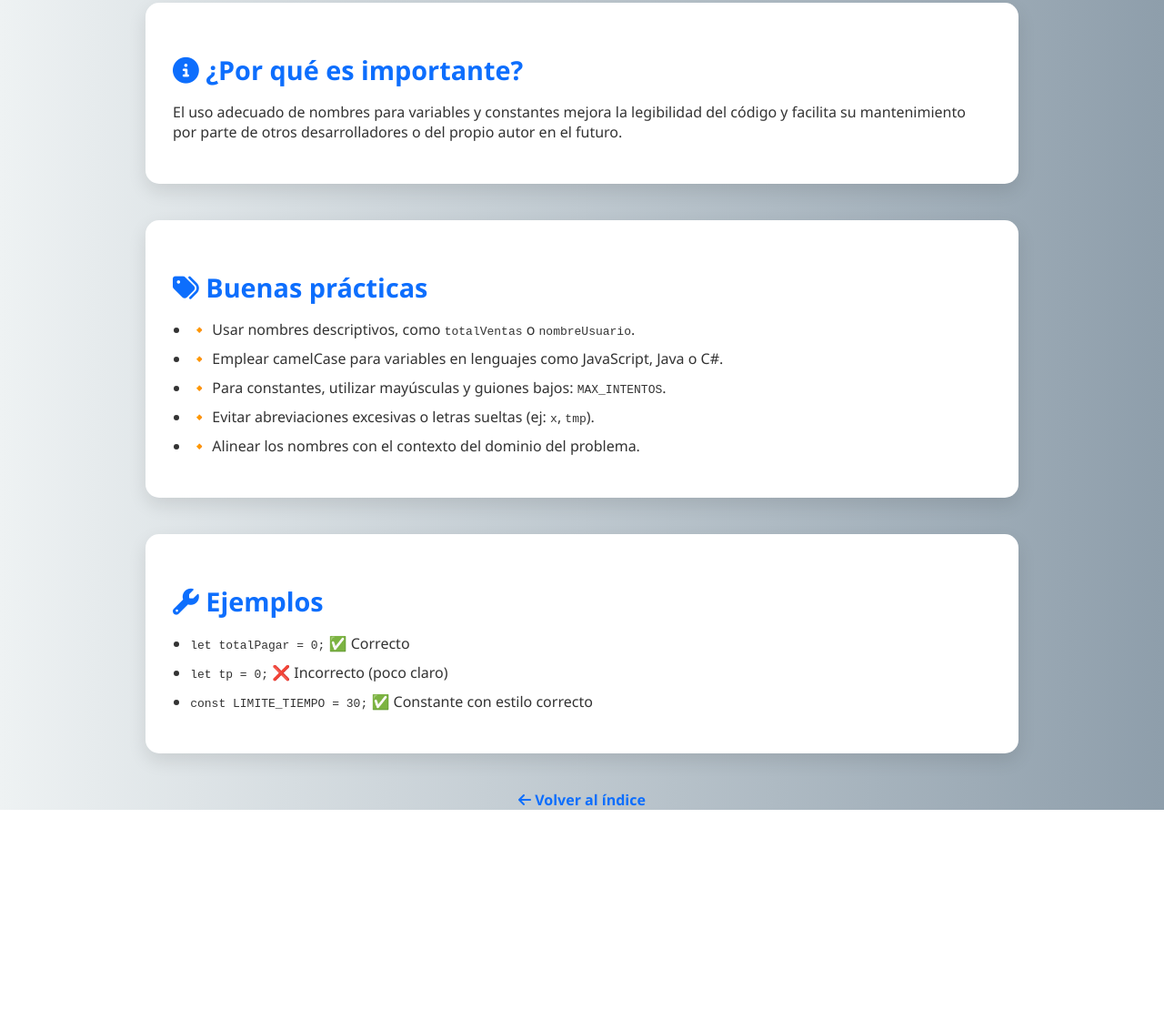
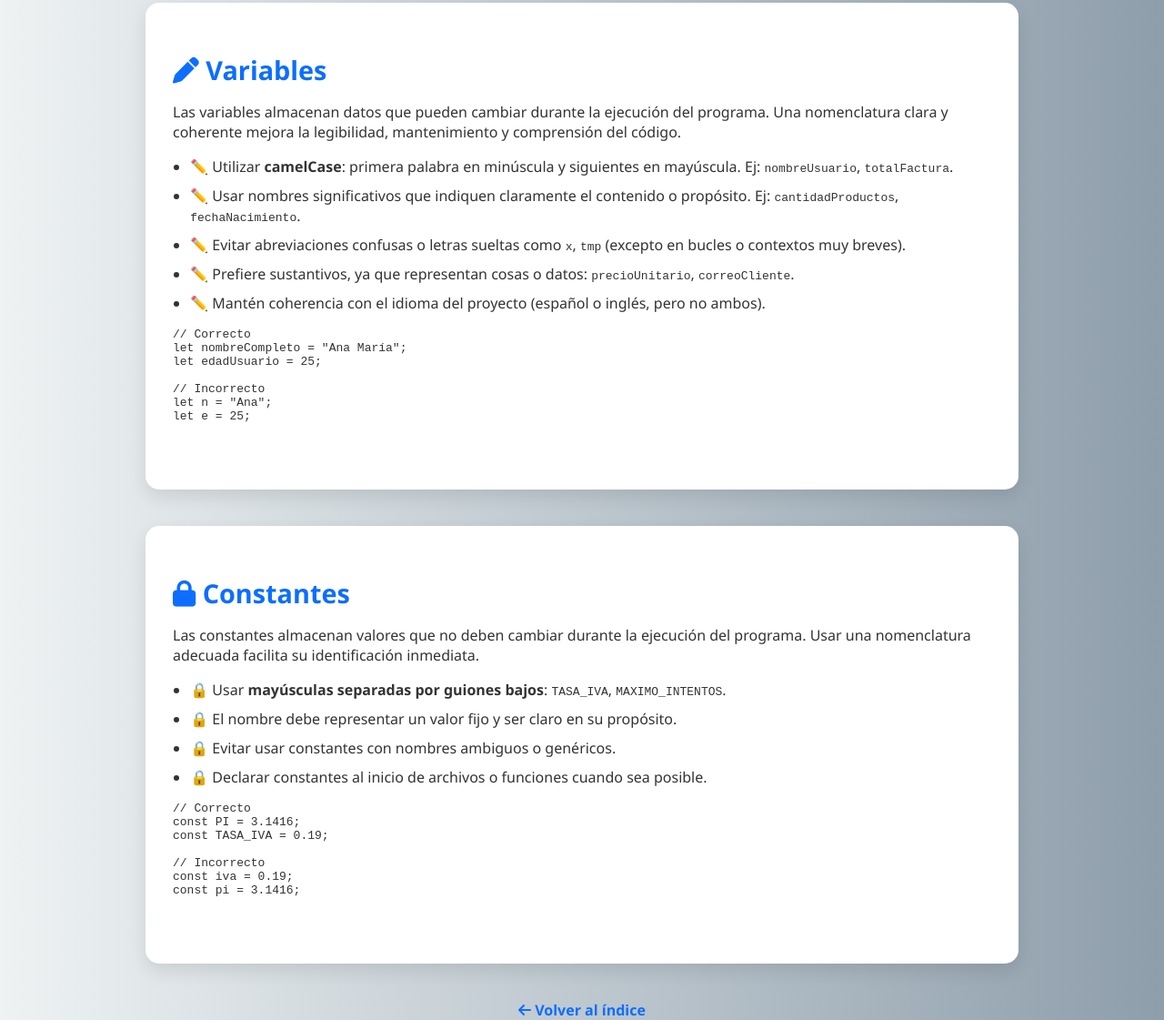
Before and after one commit to giovasdev/GA7-220501096-AA1-EV02, a website built with webpack: page paginas/variablesyconstantes.html in a window 1280 px wide. Shown: the part 203-1324 px from the top of the page at 91% size. Before the commit the page ends 1093 px from the top, so only its background shows below. Built offline with nearby package versions, Linux system fonts and the light colour scheme.

Commit message:
Mejoras en las paginas de nomenclaturas

```diff
--- a/paginas/variablesyconstantes.html
+++ b/paginas/variablesyconstantes.html
@@ -9,32 +9,50 @@
 </head>
 <body>
 <header>
-  <h1><i class="fas fa-pen-nib"></i> Nomenclatura de Variables y Constantes</h1>
+  <h1><i class="fas fa-code"></i> Nomenclatura de Variables y Constantes</h1>
 </header>
 
 <section>
-  <h2><i class="fas fa-info-circle"></i> ¿Por qué es importante?</h2>
-  <p>El uso adecuado de nombres para variables y constantes mejora la legibilidad del código y facilita su mantenimiento por parte de otros desarrolladores o del propio autor en el futuro.</p>
+  <h2><i class="fas fa-pen"></i> Variables</h2>
+  <p>Las variables almacenan datos que pueden cambiar durante la ejecución del programa. Una nomenclatura clara y coherente mejora la legibilidad, mantenimiento y comprensión del código.</p>
+  <ul>
+    <li>✏️ Utilizar <strong>camelCase</strong>: primera palabra en minúscula y siguientes en mayúscula. Ej: <code>nombreUsuario</code>, <code>totalFactura</code>.</li>
+    <li>✏️ Usar nombres significativos que indiquen claramente el contenido o propósito. Ej: <code>cantidadProductos</code>, <code>fechaNacimiento</code>.</li>
+    <li>✏️ Evitar abreviaciones confusas o letras sueltas como <code>x</code>, <code>tmp</code> (excepto en bucles o contextos muy breves).</li>
+    <li>✏️ Prefiere sustantivos, ya que representan cosas o datos: <code>precioUnitario</code>, <code>correoCliente</code>.</li>
+    <li>✏️ Mantén coherencia con el idioma del proyecto (español o inglés, pero no ambos).</li>
+  </ul>
+  <pre>
+<code>// Correcto
+let nombreCompleto = "Ana María";
+let edadUsuario = 25;
+
+// Incorrecto
+let n = "Ana";
+let e = 25;
+</code>
+    </pre>
 </section>
 
 <section>
-  <h2><i class="fas fa-tags"></i> Buenas prácticas</h2>
+  <h2><i class="fas fa-lock"></i> Constantes</h2>
+  <p>Las constantes almacenan valores que no deben cambiar durante la ejecución del programa. Usar una nomenclatura adecuada facilita su identificación inmediata.</p>
   <ul>
-    <li>🔸 Usar nombres descriptivos, como <code>totalVentas</code> o <code>nombreUsuario</code>.</li>
-    <li>🔸 Emplear camelCase para variables en lenguajes como JavaScript, Java o C#.</li>
-    <li>🔸 Para constantes, utilizar mayúsculas y guiones bajos: <code>MAX_INTENTOS</code>.</li>
-    <li>🔸 Evitar abreviaciones excesivas o letras sueltas (ej: <code>x</code>, <code>tmp</code>).</li>
-    <li>🔸 Alinear los nombres con el contexto del dominio del problema.</li>
+    <li>🔒 Usar <strong>mayúsculas separadas por guiones bajos</strong>: <code>TASA_IVA</code>, <code>MAXIMO_INTENTOS</code>.</li>
+    <li>🔒 El nombre debe representar un valor fijo y ser claro en su propósito.</li>
+    <li>🔒 Evitar usar constantes con nombres ambiguos o genéricos.</li>
+    <li>🔒 Declarar constantes al inicio de archivos o funciones cuando sea posible.</li>
   </ul>
-</section>
+  <pre>
+<code>// Correcto
+const PI = 3.1416;
+const TASA_IVA = 0.19;
 
-<section>
-  <h2><i class="fas fa-wrench"></i> Ejemplos</h2>
-  <ul>
-    <li><code>let totalPagar = 0;</code> ✅ Correcto</li>
-    <li><code>let tp = 0;</code> ❌ Incorrecto (poco claro)</li>
-    <li><code>const LIMITE_TIEMPO = 30;</code> ✅ Constante con estilo correcto</li>
-  </ul>
+// Incorrecto
+const iva = 0.19;
+const pi = 3.1416;
+</code>
+    </pre>
 </section>
 
 <a class="back" href="../index.html"><i class="fas fa-arrow-left"></i> Volver al índice</a>
```
Also changed, not shown: index.html (+1 -1 lines), paginas/clasesmetodosycomentarios.html (added, +60 -0 lines).
